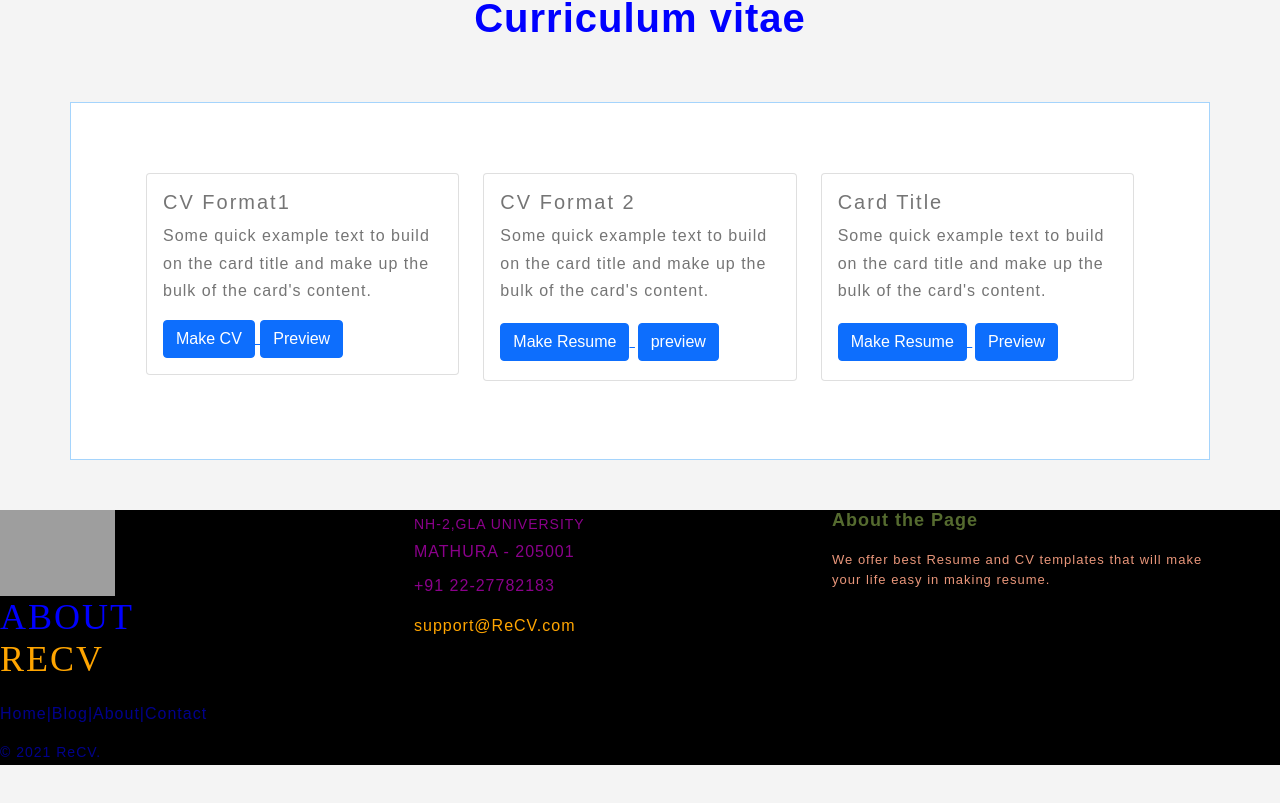
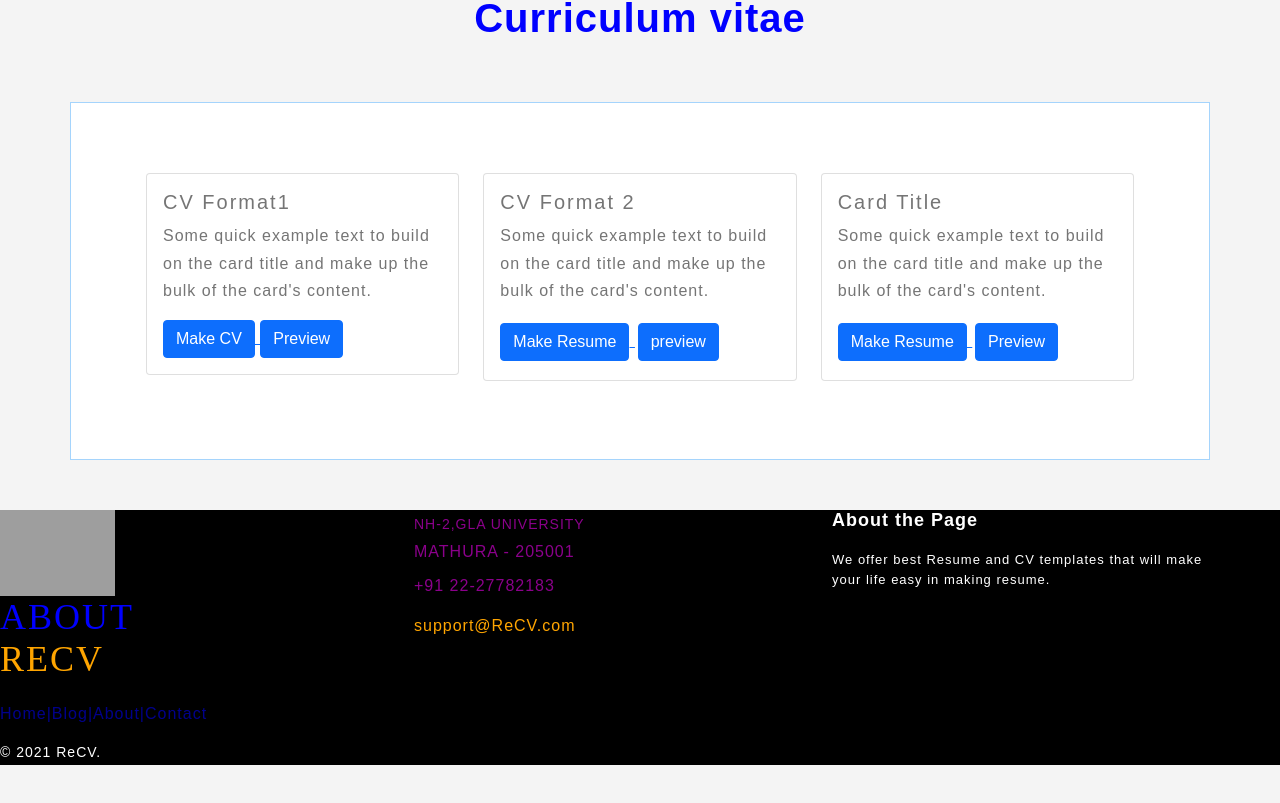
Before and after one commit to HarshitRaghav55/ReCV, a React (Create React App) app in the folder application/: page / in a window 1280 px wide. Shown: the part 1038-1841 px from the top of the page. Built offline with nearby package versions, Linux system fonts and the light colour scheme; grey boxes are pictures that could not be loaded.

Commit message:
work done

```diff
--- a/application/src/Footer/Footer.css
+++ b/application/src/Footer/Footer.css
@@ -158,7 +158,7 @@ color: inherit;
 }
 
 .footer-distributed .footer-company-name {
-color: darkblue;
+color: white;
 font-size: 14px;
 font-weight: normal;
 margin: 0;
@@ -172,7 +172,7 @@ width: 35%;
 
 
 .footer-distributed .footer-center i {
-background-color: darkblue;
+background-color: white;
 color: darkmagenta;
 font-size: 25px;
 width: 38px;
@@ -218,7 +218,7 @@ width: 30%;
 
 .footer-distributed .footer-company-about {
 line-height: 20px;
-color: darksalmon;
+color: white;
 font-size: 13px;
 font-weight: normal;
 margin: 0;
@@ -226,7 +226,7 @@ margin: 0;
 
 .footer-distributed .footer-company-about span {
 display: block;
-color: darkolivegreen;
+color: white;
 font-size: 18px;
 font-weight: bold;
 margin-bottom: 20px;
```
